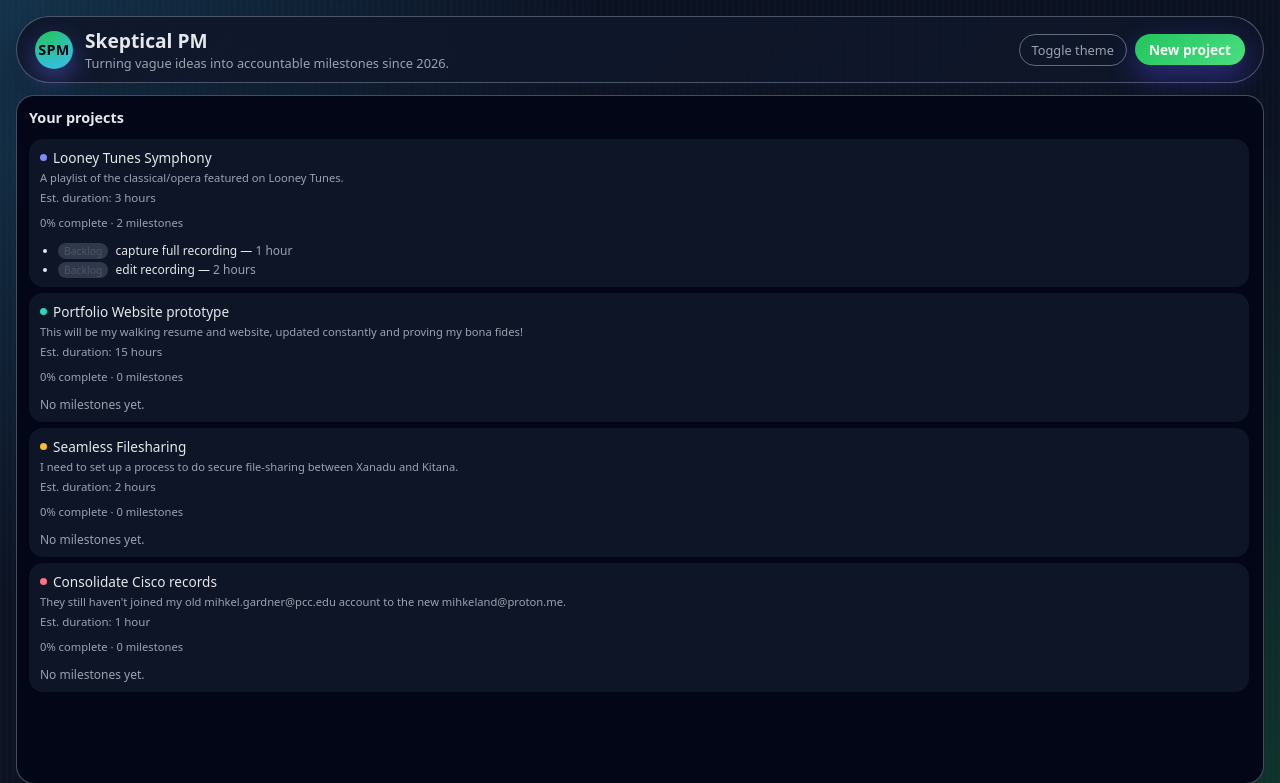
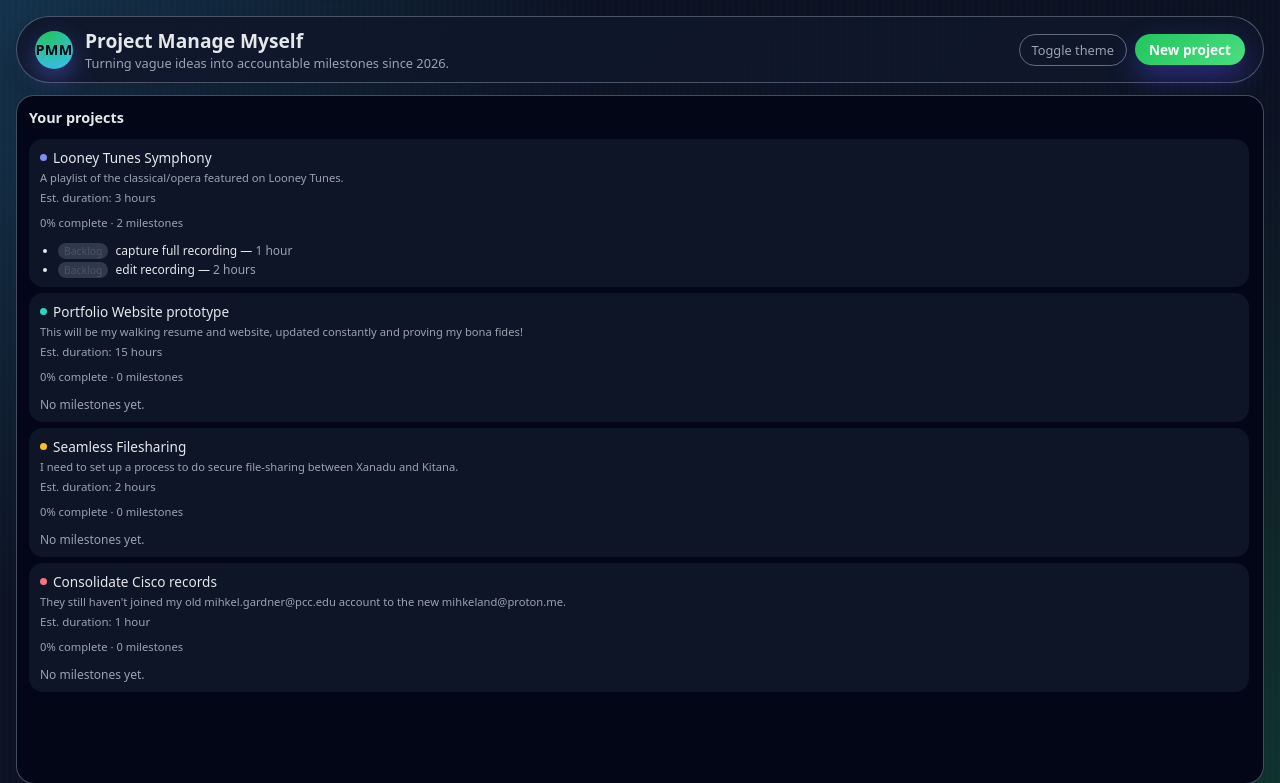
Before and after one commit to mihkel-bonafide/Project-Manage-Myself, a Flask app: page / in a window 1280 px wide. Shown: the top 783 px of the page. Run offline with Flask 3, Linux system fonts and the light colour scheme; some libraries are stand-ins or nearby versions.

Commit message:
more accurate name adopted here!

```diff
--- a/templates/index.html
+++ b/templates/index.html
@@ -2,7 +2,7 @@
 <html lang="en">
   <head>
     <meta charset="utf-8" />
-    <title>Skeptical PM</title>
+    <title>Project Manage Myself</title>
     <meta name="viewport" content="width=device-width, initial-scale=1" />
     <link rel="stylesheet" href="{{ url_for('static', filename='css/styles.css') }}" />
   </head>
@@ -10,9 +10,9 @@
     <div id="app" class="app-shell">
       <header class="app-header">
         <div class="app-title">
-          <span class="logo-pill">SPM</span>
+          <span class="logo-pill">PMM</span>
           <div>
-            <h1>Skeptical PM</h1>
+            <h1>Project Manage Myself</h1>
             <p class="subtitle">Turning vague ideas into accountable milestones since 2026.</p>
           </div>
         </div>
```
